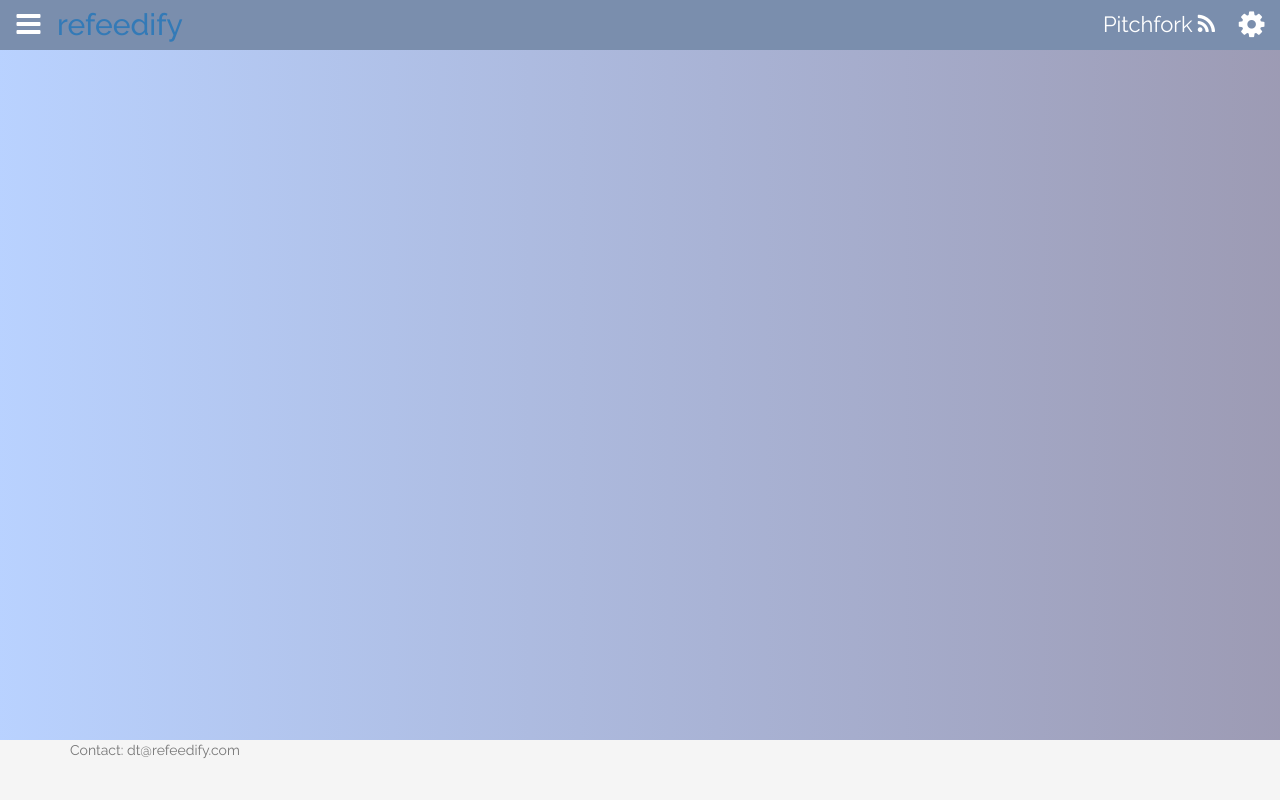
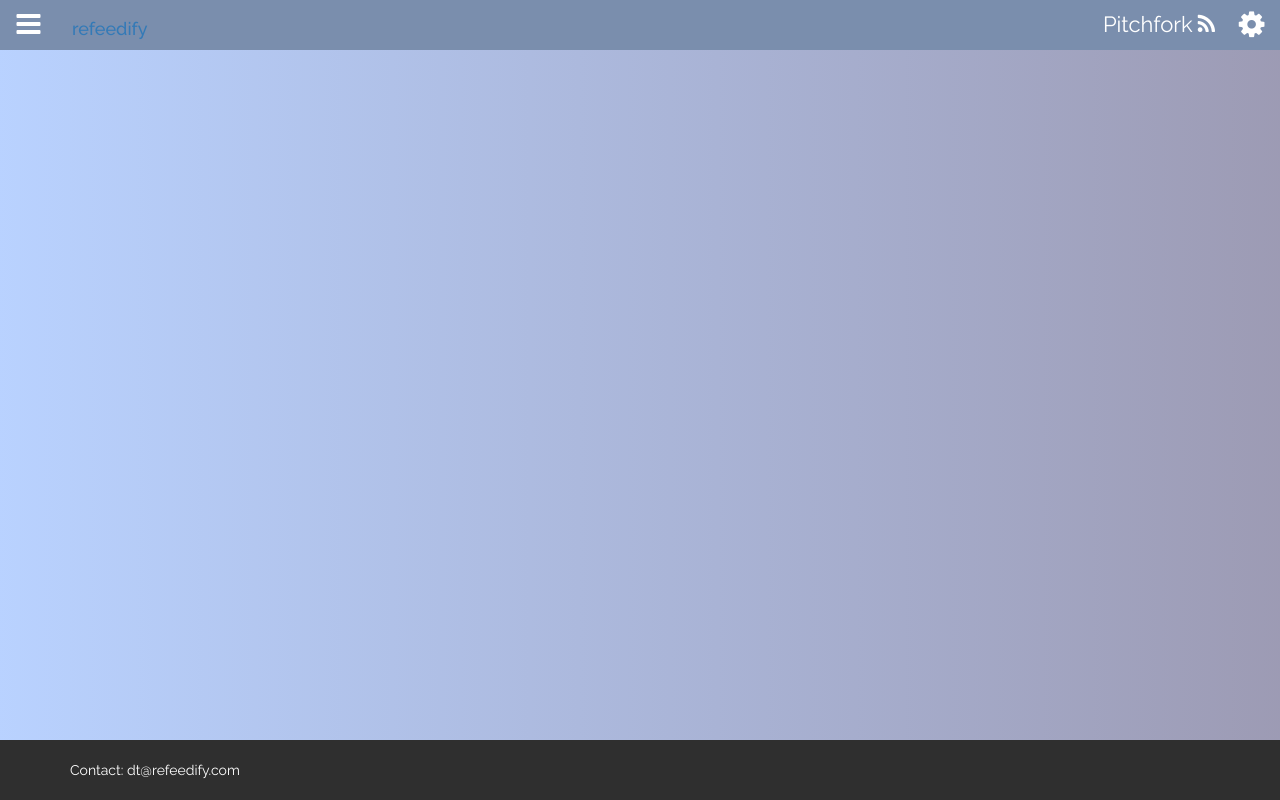
Before and after one commit to danjiro/refeedify, a website with bundled scripts: page index.html in a window 1280 px wide. Built offline with nearby package versions, Linux system fonts and the light colour scheme.

Commit message:
ux update

```diff
--- a/css/style.css
+++ b/css/style.css
@@ -22,7 +22,7 @@ button:focus {
   width: 100%;
   /* Set the fixed height of the footer here */
   height: 60px;
-  background-color: #f5f5f5;
+  background-color: #2F2F2F;
 }
 
 /* Navigation */
--- a/index.html
+++ b/index.html
@@ -54,7 +54,7 @@
         <!-- LOGO -->
         <div class="nav">
           <div class="logo">
-            <a href="/"><span>refeedify</span></a>
+            <a href="/" class="navbar-brand"><span>refeedify</span></a>
           </div>
         </div>
 
@@ -83,8 +83,8 @@
 
     <div ng-view class="view-animate"></div>
     <div class="footer">
-          <div class="container">
-            <p class="text-muted">Contact: dt@refeedify.com</p>
+          <div class="container" style="padding-top:20px;">
+            <p class="text-muted" style="color:white;">Contact: dt@refeedify.com</p>
           </div>
     </div>
   </body>
```
